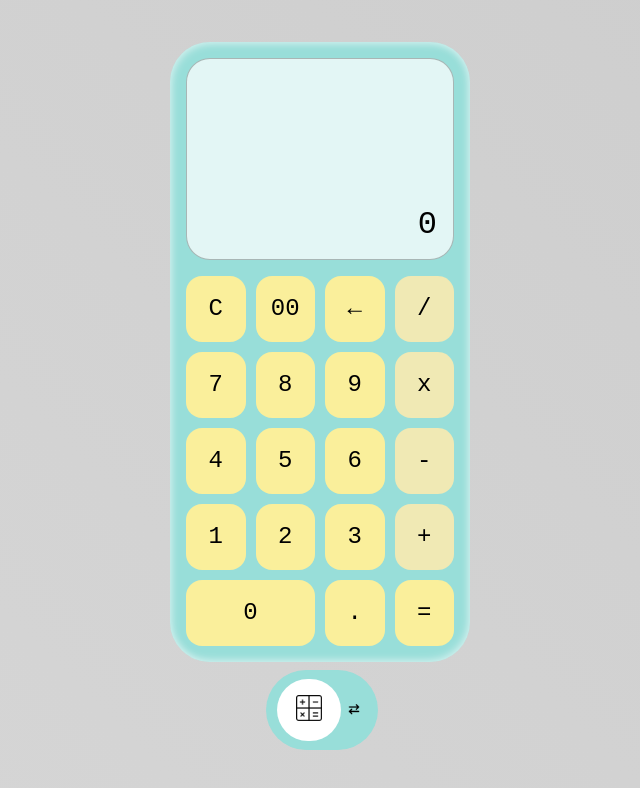
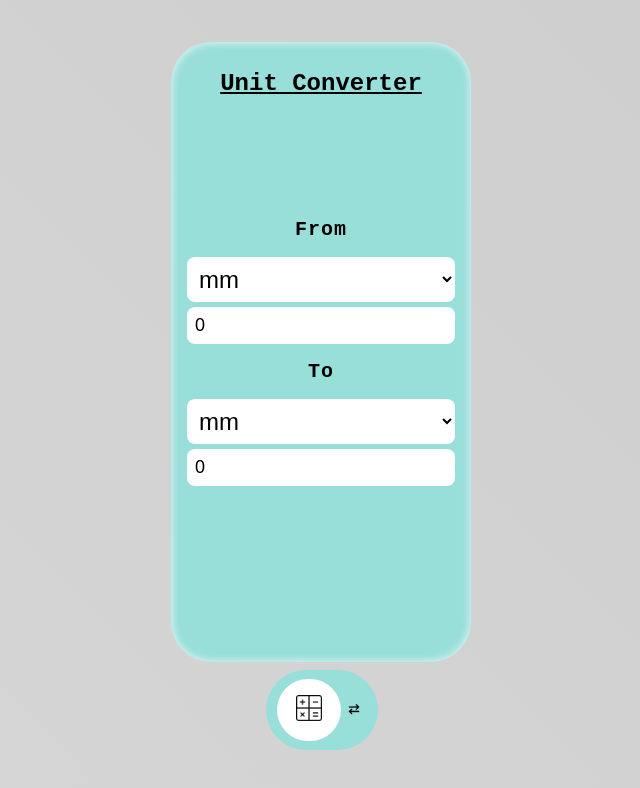
Before and after one commit to codingdestro/calculator, a React (Vite) app: page / in a window 1280 px wide. Shown: the top 788 px of the page, without its empty margins (318-958 px from the left). Built offline with nearby package versions, Linux system fonts and the light colour scheme.

Commit message:
add - unit converter

```diff
--- a/src/components/ToggleBar.tsx
+++ b/src/components/ToggleBar.tsx
@@ -4,7 +4,7 @@ type Props = {
   children: [JSX.Element, JSX.Element];
 };
 const ToggleBar = ({ children }: Props) => {
-  const [toggle, setToggle] = useState(false);
+  const [toggle, setToggle] = useState(true);
   const [currentChild, setCurrentChild] = useState(0);
 
   const onToggle = () => {
--- /dev/null
+++ b/src/components/converter/Select.tsx
@@ -0,0 +1,61 @@
+import { convert, node } from "../../service/convert";
+
+type nodeType = {
+  key: string;
+  val: string;
+};
+type Props = {
+  options: node[];
+  node: nodeType;
+  setNode: React.Dispatch<React.SetStateAction<nodeType>>;
+  setNode2: React.Dispatch<React.SetStateAction<nodeType>>;
+};
+
+const Select = ({ options, node, setNode, setNode2 }: Props) => {
+  const convertOnChange = (from: string, val: string) => {
+    setNode2((prevState) => {
+      let newValue = convert(
+        parseInt(from),
+        parseInt(prevState.key),
+        parseFloat(val),
+        options
+      );
+      return { key: prevState.key.toString(), val: newValue.toString() };
+    });
+  };
+
+  const selectOption = (e: React.ChangeEvent<HTMLSelectElement>) => {
+    let key = e.target.value;
+    convertOnChange(key, node.val);
+    setNode((prevState) => ({ key: key, val: prevState.val }));
+  };
+
+  const onChangeHandler = (e: React.ChangeEvent<HTMLInputElement>) => {
+    let val = e.target.value;
+    convertOnChange(node.key, val);
+    setNode((prevState) => ({ key: prevState.key, val }));
+  };
+
+  return (
+    <>
+      <div className="select-box">
+        <select onChange={(e) => selectOption(e)}>
+          {options.map((value, idx: number) => {
+            return (
+              <option className={`option `} value={idx} key={idx}>
+                {value?.key}
+              </option>
+            );
+          })}
+        </select>
+        <input
+          type="number"
+          value={node.val}
+          onChange={onChangeHandler}
+          placeholder="00"
+        />
+      </div>
+    </>
+  );
+};
+export default Select;
--- /dev/null
+++ b/src/components/converter/SelectBox.tsx
@@ -0,0 +1,32 @@
+import { useState } from "react";
+import { node } from "../../service/convert";
+import Select from "./Select";
+
+type Props = {
+  options: node[];
+};
+
+const SelectBox = ({ options }: Props) => {
+  const [node1, setNode1] = useState({ key: "0", val: "0" });
+  const [node2, setNode2] = useState({ key: "0", val: "0" });
+  return (
+    <>
+      <p className="heading">From</p>
+      <Select
+        options={options}
+        node={node1}
+        setNode={setNode1}
+        setNode2={setNode2}
+      />
+      <p className="heading">To</p>
+      <Select
+        options={options}
+        node={node2}
+        setNode={setNode2}
+        setNode2={setNode1}
+      />
+    </>
+  );
+};
+
+export default SelectBox;
--- a/src/components/converter/index.tsx
+++ b/src/components/converter/index.tsx
@@ -1,8 +1,13 @@
+import "../../styles/select.scss";
+import "../../styles/converter.scss";
+import SelectBox from "./SelectBox";
+import { LENGHT } from "../../service/data";
 const index = () => {
   return (
-    <>
-      <h1>this is converter section here</h1>
-    </>
+    <div className="converter">
+      <h3 >Unit Converter</h3>
+      <SelectBox options={LENGHT} />
+    </div>
   );
 };
 
--- /dev/null
+++ b/src/service/convert.ts
@@ -0,0 +1,35 @@
+export type node = {
+  constant: number;
+  key: string;
+};
+
+const goPrev = (val: number, constant: number) => val * constant;
+const goNext = (val: number, constant: number) => val / constant;
+
+export const convert = (
+  x: number,
+  y: number,
+  val: number,
+  nodes: node[]
+): number => {
+  if (x === y) return val;
+  let i = 0;
+  let up = x > y ? false : true;
+  let targetKey = nodes[y].key;
+  let node = 0;
+  let key = "";
+  while (i >= 0 && i < nodes.length) {
+    node = up ? y + i : x - i;
+
+    val = up
+      ? goNext(val, nodes[node].constant)
+      : goPrev(val, nodes[node].constant);
+
+    val = parseFloat(val.toFixed(8));
+
+    key = nodes[up ? node : node - 1].key;
+    if (targetKey === key) break;
+    i++;
+  }
+  return parseFloat(val.toFixed(5));
+};
--- /dev/null
+++ b/src/service/data.ts
@@ -0,0 +1,8 @@
+import { node } from "./convert";
+export const LENGHT: node[] = [
+  { key: "mm", constant: 1 },
+  { key: "cm", constant: 10 },
+  { key: "m", constant: 100 },
+  { key: "km", constant: 1000 },
+  { key: "mile", constant: 1.60934 },
+];
--- /dev/null
+++ b/src/styles/converter.scss
@@ -0,0 +1,28 @@
+.converter {
+    width: 100%;
+    height: 100%;
+    display: flex;
+    flex-direction: column;
+    justify-content: center;
+    gap: 1rem;
+    position: relative;
+    font-family: monospace;
+    .heading {
+        font-size: 20px;
+        text-align: center;
+        font-weight: 900;
+        letter-spacing: 1px;
+        text-transform: capitalize;
+    }
+    h3 {
+        text-align: center;
+        font-size: 24px;
+        text-decoration: underline;
+        margin-bottom: .5rem;
+        width: 100%;
+        position: absolute;
+        top: 2%;
+        left: 50%;
+        transform: translateX(-50%);
+    }
+}
--- /dev/null
+++ b/src/styles/select.scss
@@ -0,0 +1,32 @@
+.select-box {
+    display: flex;
+    flex-direction: column;
+    justify-content: center;
+    align-items: stretch;
+    gap: 5px;
+    select {
+        border: none;
+        font-size: 24px;
+        padding: 0.5rem;
+        border-radius: 0.5rem;
+        background-color: white;
+    }
+    input {
+        outline: none;
+        border: none;
+        border-radius: 0.5rem;
+        font-size: 18px;
+        padding: 0.5rem;
+        &[type="number"]::-webkit-inner-spin-button {
+            display: none;
+        }
+    }
+}
+.option {
+    padding: 1rem 0.8rem;
+    border-radius: 5rem;
+    background-color: white;
+    &.selected {
+        background-color: grey;
+    }
+}
```
